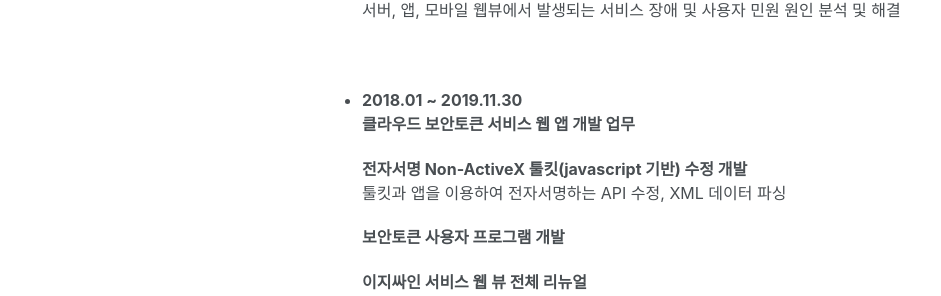
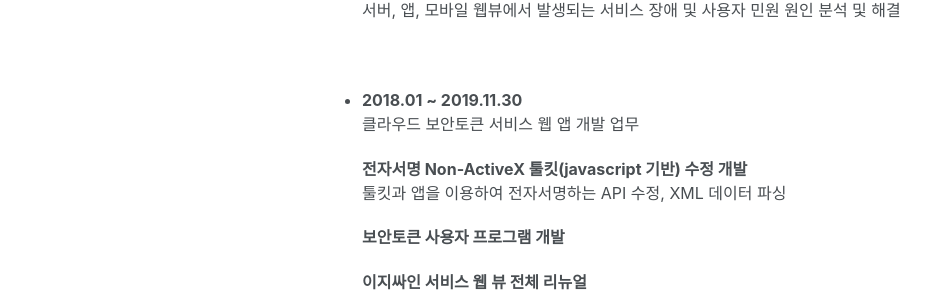
Before and after one commit to nttejun/nttejun.github.io, a Jekyll site: the page built from _posts/2019-04-28-portfolio.md, in a window 1280 px wide and 900 px high, scrolled down 1694 px. Shown: the part 144-440 px from the top of the window, without its empty margins (0-941 px from the left). Built offline with Jekyll 4.4.1, drawn with Linux system fonts in a browser that asks for light colours; cached includes are drawn as plain includes; nearby versions of some CDN libraries.

```diff
--- a/_posts/2019-04-28-portfolio.md
+++ b/_posts/2019-04-28-portfolio.md
@@ -92,7 +92,7 @@ R&D 팀, 백엔드 개발자</h3>
 
 
 - <b>2018.01 ~ 2019.11.30</b><br>
-<b>클라우드 보안토큰 서비스 웹 앱 개발 업무</b>
+클라우드 보안토큰 서비스 웹 앱 개발 업무
 
     <p>
     <b>전자서명 Non-ActiveX 툴킷(javascript 기반) 수정 개발</b><br>
```
